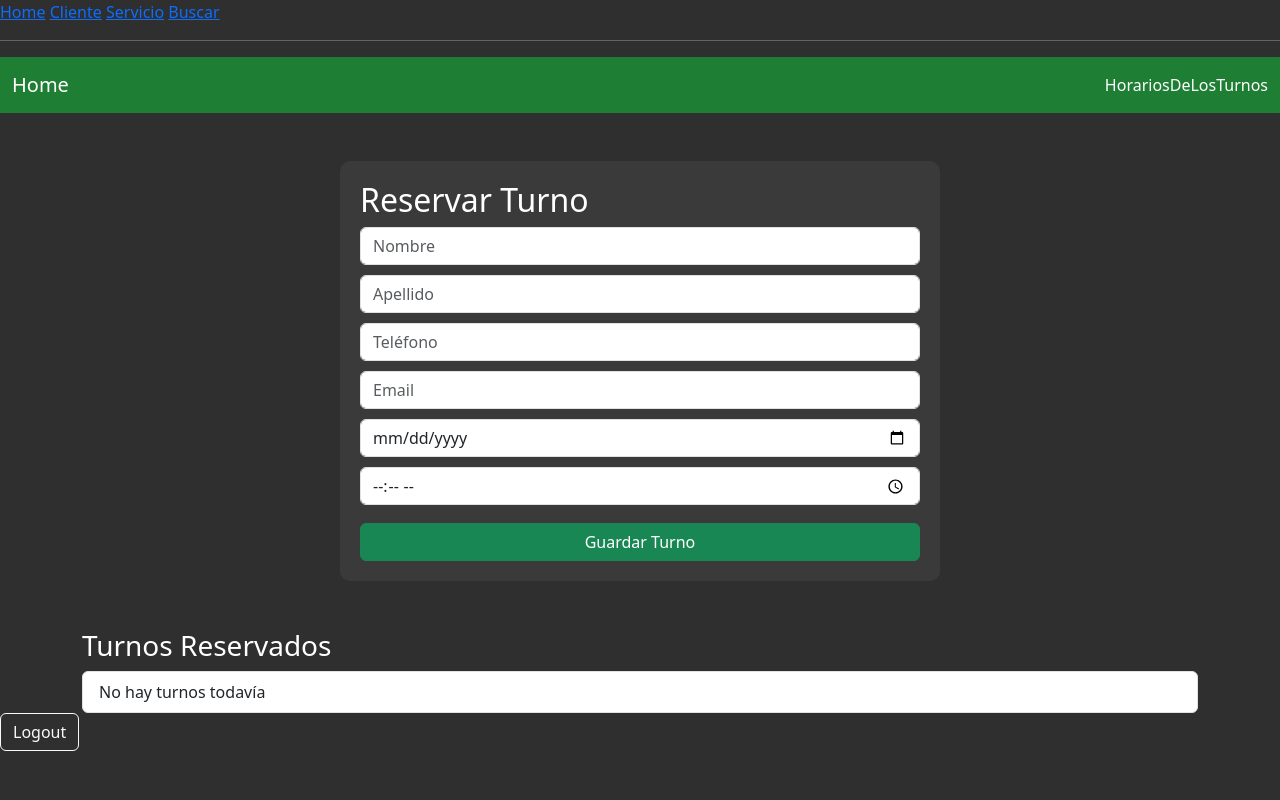
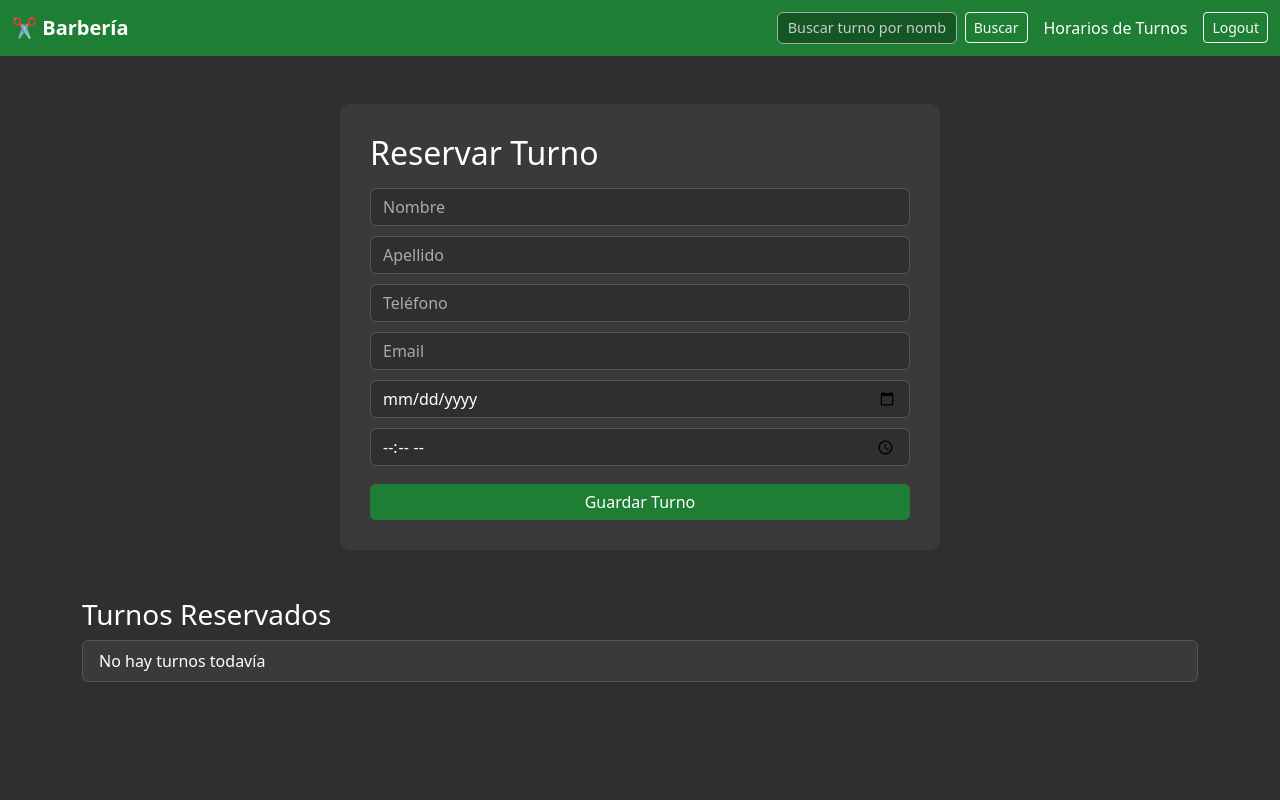
Before and after one commit to keenlitz01/TuPrimeraPagina-Sauan, a Django app: page / in a window 1280 px wide. Run offline with Django 5.2, Linux system fonts and the light colour scheme; the visitor is signed in with stand-in values (Sample User, id 1); data that the repository does not hold is empty.

Commit message:
cambios en el index , nuevo index llamado horarios y modificaciones en settings , urls , y views

```diff
--- a/barberia/settings.py
+++ b/barberia/settings.py
@@ -117,6 +117,6 @@ USE_TZ = True
 
 STATIC_URL = 'static/'
 
-
+LOGIN_URL = '/accounts/login/'
 LOGIN_REDIRECT_URL = '/'
 LOGOUT_REDIRECT_URL = '/accounts/login/'
--- a/turnos/templates/turnos/index.html
+++ b/turnos/templates/turnos/index.html
@@ -1,34 +1,59 @@
 <!DOCTYPE html>
-{% extends "base.html" %}
-
-{% block content %}
 <html lang="es">
 <head>
     <meta charset="UTF-8">
     <title>Barbería</title>
     <link href="https://cdn.jsdelivr.net/npm/bootstrap@5.3.2/dist/css/bootstrap.min.css" rel="stylesheet">
-
     <style>
         body {
             background-color: #2f2f2f;
             color: white;
         }
-
         .navbar {
             background-color: #1e7e34;
         }
-
         .form-container {
             max-width: 600px;
             margin: auto;
             background-color: #3a3a3a;
-            padding: 20px;
+            padding: 30px;
             border-radius: 10px;
         }
-
-        input {
+        .form-control {
             margin-bottom: 10px;
+            background-color: #2f2f2f;
+            border: 1px solid #555;
+            color: white;
         }
+        .form-control:focus {
+            background-color: #2f2f2f;
+            color: white;
+            border-color: #1e7e34;
+            box-shadow: 0 0 0 0.2rem rgba(30,126,52,.3);
+        }
+        .form-control::placeholder { color: #aaa; }
+        .list-group-item {
+            background-color: #3a3a3a;
+            color: white;
+            border-color: #555;
+        }
+        .btn-success { background-color: #1e7e34; border: none; }
+        .btn-success:hover { background-color: #155724; }
+        .nav-link-search {
+            color: white !important;
+            font-size: 0.95rem;
+        }
+        .search-input {
+            background-color: #155724;
+            border: 1px solid #aaa;
+            color: white;
+            border-radius: 6px;
+            padding: 4px 10px;
+            font-size: 0.9rem;
+            width: 180px;
+        }
+        .search-input::placeholder { color: #ccc; }
+        .search-input:focus { outline: none; border-color: white; }
     </style>
 </head>
 <body>
@@ -36,86 +61,71 @@
 <!-- NAVBAR -->
 <nav class="navbar navbar-expand-lg">
     <div class="container-fluid">
-        <a class="navbar-brand text-white" href="{% url 'turnos:home' %}">Home</a>
+        <span class="navbar-brand text-white fw-bold">✂️ Barbería</span>
 
-        <div class="ms-auto">
-            <a class="nav-link text-white" href="#">HorariosDeLosTurnos</a>
+        <div class="d-flex align-items-center gap-3 ms-auto">
+            <!-- Buscador inline en la navbar -->
+            <form method="GET" action="{% url 'turnos:buscar' %}" class="d-flex align-items-center gap-2">
+                <input
+                    type="text"
+                    name="nombre"
+                    class="search-input"
+                    placeholder="Buscar turno por nombre..."
+                >
+                <button type="submit" class="btn btn-outline-light btn-sm">Buscar</button>
+            </form>
+
+            <!-- Horarios -->
+            <a class="nav-link text-white" href="{% url 'turnos:horarios' %}">Horarios de Turnos</a>
+
+            <!-- Logout -->
+            {% if user.is_authenticated %}
+            <form method="post" action="{% url 'logout' %}" class="m-0">
+                {% csrf_token %}
+                <button type="submit" class="btn btn-outline-light btn-sm">Logout</button>
+            </form>
+            {% endif %}
         </div>
     </div>
 </nav>
 
-<!-- FORMULARIO -->
+<!-- FORMULARIO RESERVAR TURNO -->
 <div class="container mt-5">
     <div class="form-container">
-        <h2>Reservar Turno</h2>
-
+        <h2 class="mb-3">Reservar Turno</h2>
         <form method="POST">
             {% csrf_token %}
-
             <input type="text" name="nombre" class="form-control" placeholder="Nombre" required>
             <input type="text" name="apellido" class="form-control" placeholder="Apellido" required>
             <input type="text" name="telefono" class="form-control" placeholder="Teléfono" required>
             <input type="email" name="email" class="form-control" placeholder="Email" required>
             <input type="date" name="fecha" class="form-control" required>
             <input type="time" name="hora" class="form-control" required>
-
             <button class="btn btn-success w-100 mt-2">Guardar Turno</button>
         </form>
     </div>
 </div>
 
 <!-- LISTA DE TURNOS -->
-<div class="container mt-5">
+<div class="container mt-5 mb-5">
     <h3>Turnos Reservados</h3>
-
     <ul class="list-group">
         {% for turno in turnos %}
-        <li class="list-group-item">
-            {{ turno.nombre }} {{ turno.apellido }} - {{ turno.fecha }} {{ turno.hora }}
-
-            <a href="{% url 'turnos:eliminar_turno' turno.id %}"
-               class="btn btn-danger btn-sm">
-               Eliminar
-            </a>
-
+        <li class="list-group-item d-flex justify-content-between align-items-center">
+            <span>{{ turno.nombre }} {{ turno.apellido }} — {{ turno.fecha }} {{ turno.hora }}</span>
+            <a href="{% url 'turnos:eliminar_turno' turno.id %}" class="btn btn-danger btn-sm">Eliminar</a>
         </li>
         {% empty %}
         <li class="list-group-item">No hay turnos todavía</li>
         {% endfor %}
     </ul>
-</ul>
 </div>
+
 {% if error %}
-<div class="alert alert-danger">
-    {{ error }}
+<div class="container">
+    <div class="alert alert-danger">{{ error }}</div>
 </div>
 {% endif %}
-{% if user.is_authenticated %}
-    <form method="post" action="{% url 'logout' %}" style="display:inline;">
-    {% csrf_token %}
-    <button type="submit" class="btn btn-outline-light">Logout</button>
-</form>
-{% else %}
-    <a href="{% url 'login' %}" class="btn btn-outline-light">Login</a>
-{% endif %}
 
-<script>
-document.addEventListener('DOMContentLoaded', function () {
-    var calendar = new FullCalendar.Calendar(document.getElementById('calendar'), {
-        initialView: 'dayGridMonth',
-        events: [
-            {% for turno in turnos %}
-            {
-                title: "{{ turno.nombre }}",
-                start: "{{ turno.fecha }}T{{ turno.hora }}"
-            }{% if not forloop.last %},{% endif %}
-            {% endfor %}
-        ]
-    });
-    calendar.render();
-});
-
-{% endblock %}
-</script>
 </body>
 </html>
--- a/turnos/urls.py
+++ b/turnos/urls.py
@@ -8,4 +8,5 @@ urlpatterns = [
     path("cliente/", views.crear_cliente, name="cliente"),
     path("servicio/", views.crear_servicio, name="servicio"),
     path("buscar/", views.buscar_turno, name="buscar"),
+    path('horarios/', views.horarios, name='horarios'),
 ]
--- a/turnos/views.py
+++ b/turnos/views.py
@@ -52,39 +52,57 @@ def eliminar_turno(request, turno_id):
     turno.delete()
     return redirect("turnos:home")
 
-
 @login_required
 def inicio(request):
-    return render(request, "turnos/index.html")
+    error = None
+    if request.method == "POST":
+        try:
+            turno = HorarioTurno(
+                nombre=request.POST.get("nombre"),
+                apellido=request.POST.get("apellido"),
+                telefono=request.POST.get("telefono"),
+                email=request.POST.get("email"),
+                fecha=request.POST.get("fecha"),
+                hora=request.POST.get("hora")
+            )
+            turno.save()
+            return redirect("turnos:home")
+        except:
+            error = "Error al guardar turno"
 
+    turnos = HorarioTurno.objects.all().order_by("fecha", "hora")
+    return render(request, "turnos/index.html", {
+        "turnos": turnos,
+        "error": error
+    })
+
+def eliminar_turno(request, turno_id):
+    turno = get_object_or_404(HorarioTurno, id=turno_id)
+    turno.delete()
+    return redirect("turnos:home")
 
 def crear_cliente(request):
     form = ClienteForm(request.POST or None)
     if form.is_valid():
         form.save()
         return redirect("turnos:home")
-
     return render(request, "turnos/cliente.html", {"form": form})
-
-
 
 def crear_servicio(request):
     form = ServicioForm(request.POST or None)
     if form.is_valid():
         form.save()
         return redirect("turnos:home")
-
     return render(request, "turnos/servicio.html", {"form": form})
-
 
 def buscar_turno(request):
     resultados = []
-
     if request.GET.get("nombre"):
         resultados = HorarioTurno.objects.filter(
             nombre__icontains=request.GET["nombre"]
         )
+    return render(request, "turnos/buscar.html", {"resultados": resultados})
 
-    return render(request, "turnos/buscar.html", {
-        "resultados": resultados
-    })
+def horarios(request):
+    turnos = HorarioTurno.objects.all().order_by("fecha", "hora")
+    return render(request, "turnos/horarios.html", {"turnos": turnos})
```
Also changed, not shown: turnos/templates/turnos/horarios.html (added, +109 -0 lines). Lines whose indentation alone changed are shown as unchanged.
